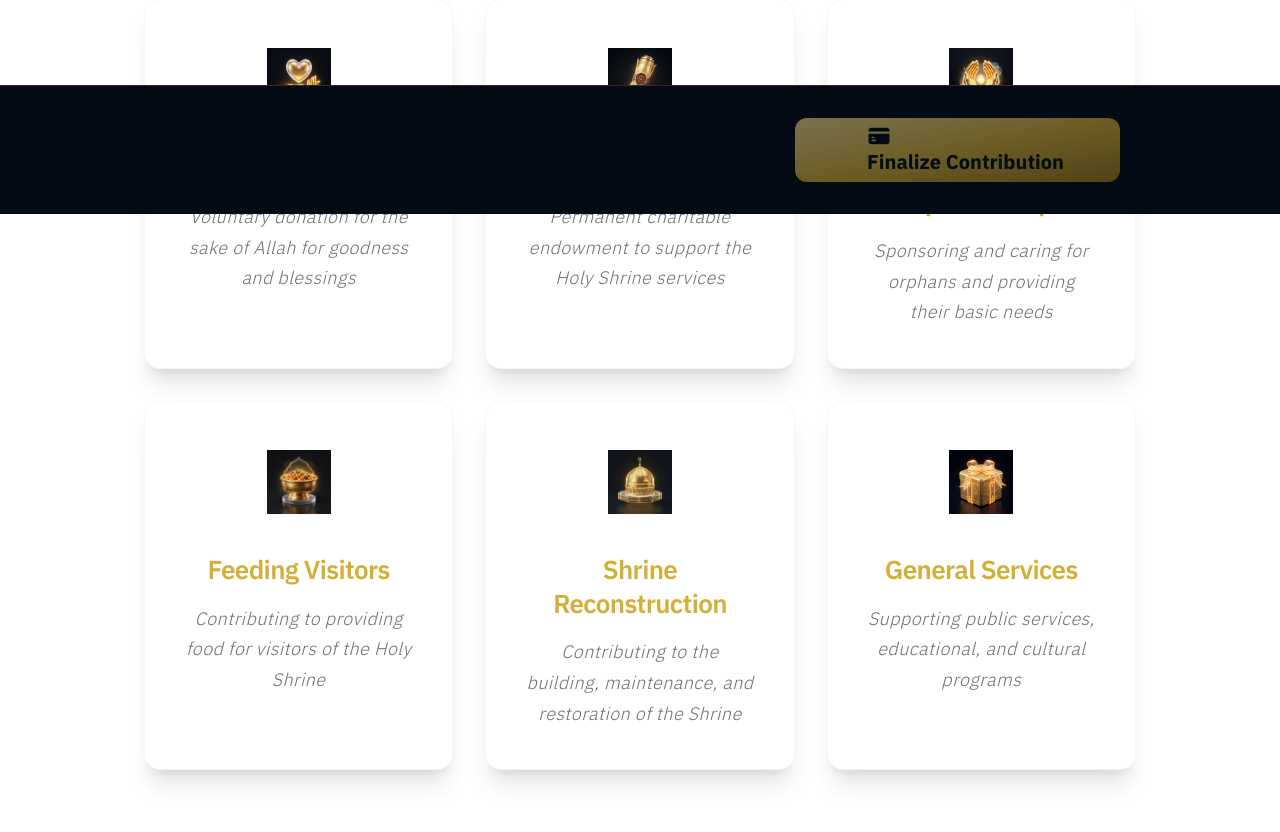
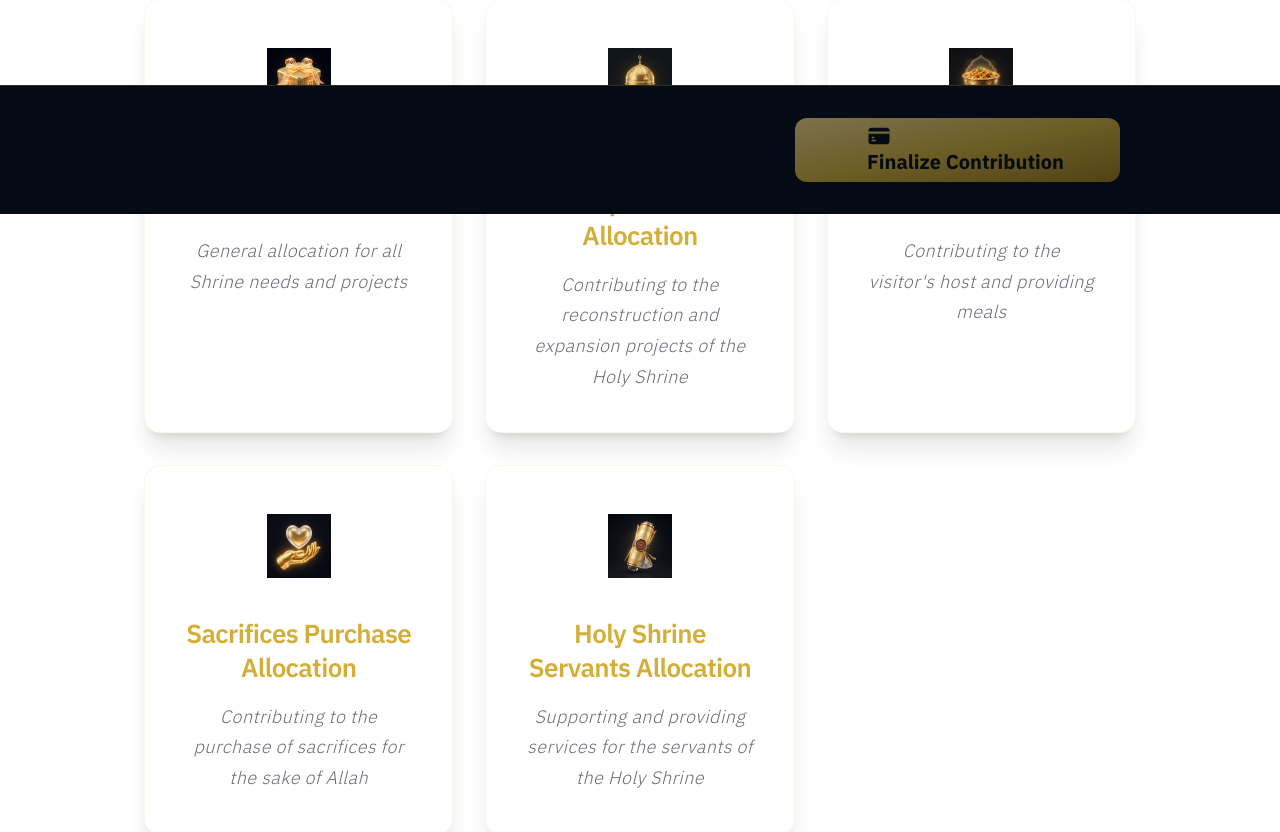
Before and after one commit to alaskarian0/donations-app, a Next.js app: page /en/donate in a window 1280 px wide. Shown: the part 586-1418 px from the top of the page. Built offline with nearby package versions, Linux system fonts and the light colour scheme.

Commit message:
feat: implement donation flow with type selection, amount input, and payment method routing

```diff
--- a/src/app/[locale]/donate/page.tsx
+++ b/src/app/[locale]/donate/page.tsx
@@ -39,8 +39,14 @@ function DonateContent() {
   };
 
   const getIconPath = (id: string) => {
-    const validIcons = ['sadaqah', 'waqf', 'reconstruction', 'feeding', 'orphan', 'general'];
-    return validIcons.includes(id) ? `/icons/${id}.png` : '/icons/general.png';
+    const iconMap: Record<string, string> = {
+      general: 'general.png',
+      reconstruction: 'reconstruction.png',
+      mudhif: 'feeding.png',
+      sacrifices: 'sadaqah.png',
+      servants: 'waqf.png'
+    };
+    return `/icons/${iconMap[id] || 'general.png'}`;
   };
 
   return (
--- a/src/app/[locale]/payment/superqi/page.tsx
+++ b/src/app/[locale]/payment/superqi/page.tsx
@@ -27,6 +27,17 @@ export default function SuperQiPage() {
   const [errors, setErrors] = useState<Record<string, string>>({});
 
   const donationType = DONATION_TYPES.find((t) => t.id === state.donationType);
+
+  const getIconPath = (id: string) => {
+    const iconMap: Record<string, string> = {
+      general: 'general.png',
+      reconstruction: 'reconstruction.png',
+      mudhif: 'feeding.png',
+      sacrifices: 'sadaqah.png',
+      servants: 'waqf.png'
+    };
+    return `/icons/${iconMap[id] || 'general.png'}`;
+  };
 
   const validate = () => {
     const errs: Record<string, string> = {};
@@ -104,7 +115,7 @@ export default function SuperQiPage() {
                 <div className="flex items-center gap-6">
                   <div className="w-16 h-16 relative">
                     <Image
-                      src={donationType ? `/icons/${donationType.id}.png` : '/icons/general.png'}
+                      src={donationType ? getIconPath(donationType.id) : '/icons/general.png'}
                       alt={donationType?.nameAr || "Donation"}
                       fill
                       className="object-contain"
--- a/src/app/[locale]/payment/zaincash/page.tsx
+++ b/src/app/[locale]/payment/zaincash/page.tsx
@@ -23,6 +23,17 @@ export default function ZainCashPage() {
   const [error, setError] = useState("");
 
   const donationType = DONATION_TYPES.find((t) => t.id === state.donationType);
+
+  const getIconPath = (id: string) => {
+    const iconMap: Record<string, string> = {
+      general: 'general.png',
+      reconstruction: 'reconstruction.png',
+      mudhif: 'feeding.png',
+      sacrifices: 'sadaqah.png',
+      servants: 'waqf.png'
+    };
+    return `/icons/${iconMap[id] || 'general.png'}`;
+  };
 
   const handleSubmit = async (e: React.FormEvent) => {
     e.preventDefault();
@@ -97,7 +108,7 @@ export default function ZainCashPage() {
                 <div className="flex items-center gap-6">
                   <div className="w-16 h-16 relative">
                     <Image
-                      src={donationType ? `/icons/${donationType.id}.png` : '/icons/general.png'}
+                      src={donationType ? getIconPath(donationType.id) : '/icons/general.png'}
                       alt={donationType?.nameAr || "Donation"}
                       fill
                       className="object-contain"
--- a/src/app/[locale]/success/page.tsx
+++ b/src/app/[locale]/success/page.tsx
@@ -34,6 +34,17 @@ export default function SuccessPage() {
 
   const donationType = DONATION_TYPES.find((t) => t.id === state.donationType);
   const paymentMethod = PAYMENT_METHODS.find((m) => m.id === state.paymentMethod);
+
+  const getIconPath = (id: string) => {
+    const iconMap: Record<string, string> = {
+      general: 'general.png',
+      reconstruction: 'reconstruction.png',
+      mudhif: 'feeding.png',
+      sacrifices: 'sadaqah.png',
+      servants: 'waqf.png'
+    };
+    return `/icons/${iconMap[id] || 'general.png'}`;
+  };
 
   const handleDonateAgain = () => {
     dispatch({ type: "RESET" });
@@ -158,7 +169,7 @@ export default function SuccessPage() {
                 <div className="flex items-center gap-3">
                   <div className="w-8 h-8 relative">
                     <Image
-                      src={donationType ? `/icons/${donationType.id}.png` : '/icons/general.png'}
+                      src={donationType ? getIconPath(donationType.id) : '/icons/general.png'}
                       alt={donationType?.id || "icon"}
                       fill
                       className="object-contain"
--- a/src/components/home/DonationCategories.tsx
+++ b/src/components/home/DonationCategories.tsx
@@ -41,8 +41,14 @@ export default function DonationCategories() {
   };
 
   const getIconPath = (id: string) => {
-    const validIcons = ['sadaqah', 'waqf', 'reconstruction', 'feeding', 'orphan', 'general'];
-    return validIcons.includes(id) ? `/icons/${id}.png` : '/icons/general.png';
+    const iconMap: Record<string, string> = {
+      general: 'general.png',
+      reconstruction: 'reconstruction.png',
+      mudhif: 'feeding.png',
+      sacrifices: 'sadaqah.png',
+      servants: 'waqf.png'
+    };
+    return `/icons/${iconMap[id] || 'general.png'}`;
   };
 
   return (
--- a/src/lib/constants.ts
+++ b/src/lib/constants.ts
@@ -6,40 +6,34 @@ export const SITE_LOCATION = "سامراء، العراق";
 
 export const DONATION_TYPES: DonationTypeInfo[] = [
   {
-    id: "sadaqah",
-    nameAr: "صدقة",
-    descriptionAr: "تبرع طوعي لوجه الله تعالى في سبيل الخير والبركة",
+    id: "general",
+    nameAr: "مخصص صرف عام",
+    descriptionAr: "تخصيص عام لكافة احتياجات ومشاريع العتبة",
+    icon: "⭐",
+  },
+  {
+    id: "reconstruction",
+    nameAr: "مخصص اعمار وتوسعة",
+    descriptionAr: "المساهمة في مشاريع الإعمار والتوسعة للمرقد الشريف",
+    icon: "🏗️",
+  },
+  {
+    id: "mudhif",
+    nameAr: "مخصص المضيف",
+    descriptionAr: "المساهمة في مضيف الزائرين وتوفير وجبات الطعام",
+    icon: "🍽️",
+  },
+  {
+    id: "sacrifices",
+    nameAr: "مخصص شراء ذبائح",
+    descriptionAr: "المساهمة في شراء الذبائح لوجه الله تعالى",
     icon: "💝",
   },
   {
-    id: "waqf",
-    nameAr: "وقف",
-    descriptionAr: "وقف خيري دائم لدعم خدمات المرقد الشريف",
-    icon: "🕌",
-  },
-  {
-    id: "orphan",
-    nameAr: "كفالة يتيم",
-    descriptionAr: "كفالة ورعاية الأيتام وتوفير احتياجاتهم الأساسية",
+    id: "servants",
+    nameAr: "مخصص خدام العتبة العسكرية المقدسة",
+    descriptionAr: "دعم وتقديم الخدمات لخدام المرقد الشريف",
     icon: "🤲",
-  },
-  {
-    id: "feeding",
-    nameAr: "إطعام الزوار",
-    descriptionAr: "المساهمة في تقديم الطعام لزوار المرقد الطاهر",
-    icon: "🍽️",
-  },
-  {
-    id: "reconstruction",
-    nameAr: "إعمار المرقد",
-    descriptionAr: "المساهمة في إعمار وصيانة وترميم المرقد الشريف",
-    icon: "🏗️",
-  },
-  {
-    id: "general",
-    nameAr: "خدمات عامة",
-    descriptionAr: "دعم الخدمات العامة والبرامج التعليمية والثقافية",
-    icon: "⭐",
   },
 ];
 
--- a/src/lib/types.ts
+++ b/src/lib/types.ts
@@ -1,10 +1,9 @@
 export type DonationType =
-  | "sadaqah"
-  | "waqf"
-  | "orphan"
-  | "feeding"
+  | "general"
   | "reconstruction"
-  | "general";
+  | "mudhif"
+  | "sacrifices"
+  | "servants";
 
 export interface DonationTypeInfo {
   id: DonationType;
--- a/src/messages/ar.json
+++ b/src/messages/ar.json
@@ -20,18 +20,16 @@
     "subtitle": "اختر نوع التبرع الذي ترغب بالمساهمة فيه لدعم خدمات المرقد الشريف"
   },
   "DonationTypes": {
-    "sadaqah": "صدقة",
-    "sadaqah_desc": "تبرع طوعي لوجه الله تعالى في سبيل الخير والبركة",
-    "waqf": "وقف",
-    "waqf_desc": "وقف خيري دائم لدعم خدمات المرقد الشريف",
-    "orphan": "كفالة يتيم",
-    "orphan_desc": "كفالة ورعاية الأيتام وتوفير احتياجاتهم الأساسية",
-    "feeding": "إطعام الزوار",
-    "feeding_desc": "المساهمة في تقديم الطعام لزوار المرقد الطاهر",
-    "reconstruction": "إعمار المرقد",
-    "reconstruction_desc": "المساهمة في إعمار وصيانة وترميم المرقد الشريف",
-    "general": "خدمات عامة",
-    "general_desc": "دعم الخدمات العامة والبرامج التعليمية والثقافية"
+    "general": "مخصص صرف عام",
+    "general_desc": "تخصيص عام لكافة احتياجات ومشاريع العتبة",
+    "reconstruction": "مخصص اعمار وتوسعة",
+    "reconstruction_desc": "المساهمة في مشاريع الإعمار والتوسعة للمرقد الشريف",
+    "mudhif": "مخصص المضيف",
+    "mudhif_desc": "المساهمة في مضيف الزائرين وتوفير وجبات الطعام",
+    "sacrifices": "مخصص شراء ذبائح",
+    "sacrifices_desc": "المساهمة في شراء الذبائح لوجه الله تعالى",
+    "servants": "مخصص خدام العتبة العسكرية المقدسة",
+    "servants_desc": "دعم وتقديم الخدمات لخدام المرقد الشريف"
   },
   "Stats": {
     "title": "أثر تبرعاتكم",
--- a/src/messages/en.json
+++ b/src/messages/en.json
@@ -20,18 +20,16 @@
     "subtitle": "Choose the type of donation you wish to contribute to support the Holy Shrine services"
   },
   "DonationTypes": {
-    "sadaqah": "Sadaqah",
-    "sadaqah_desc": "Voluntary donation for the sake of Allah for goodness and blessings",
-    "waqf": "Waqf",
-    "waqf_desc": "Permanent charitable endowment to support the Holy Shrine services",
-    "orphan": "Orphan Sponsorship",
-    "orphan_desc": "Sponsoring and caring for orphans and providing their basic needs",
-    "feeding": "Feeding Visitors",
-    "feeding_desc": "Contributing to providing food for visitors of the Holy Shrine",
-    "reconstruction": "Shrine Reconstruction",
-    "reconstruction_desc": "Contributing to the building, maintenance, and restoration of the Shrine",
-    "general": "General Services",
-    "general_desc": "Supporting public services, educational, and cultural programs"
+    "general": "General Expenses Allocation",
+    "general_desc": "General allocation for all Shrine needs and projects",
+    "reconstruction": "Reconstruction & Expansion Allocation",
+    "reconstruction_desc": "Contributing to the reconstruction and expansion projects of the Holy Shrine",
+    "mudhif": "Host (Mudhif) Allocation",
+    "mudhif_desc": "Contributing to the visitor's host and providing meals",
+    "sacrifices": "Sacrifices Purchase Allocation",
+    "sacrifices_desc": "Contributing to the purchase of sacrifices for the sake of Allah",
+    "servants": "Holy Shrine Servants Allocation",
+    "servants_desc": "Supporting and providing services for the servants of the Holy Shrine"
   },
   "Stats": {
     "title": "Our Impact",
```
